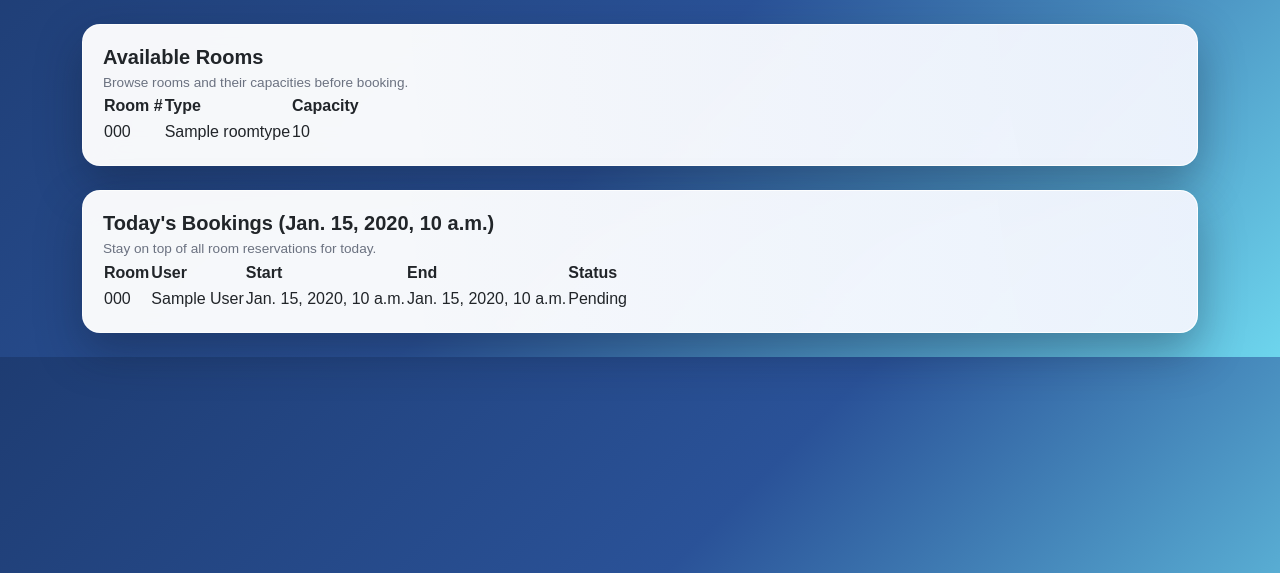
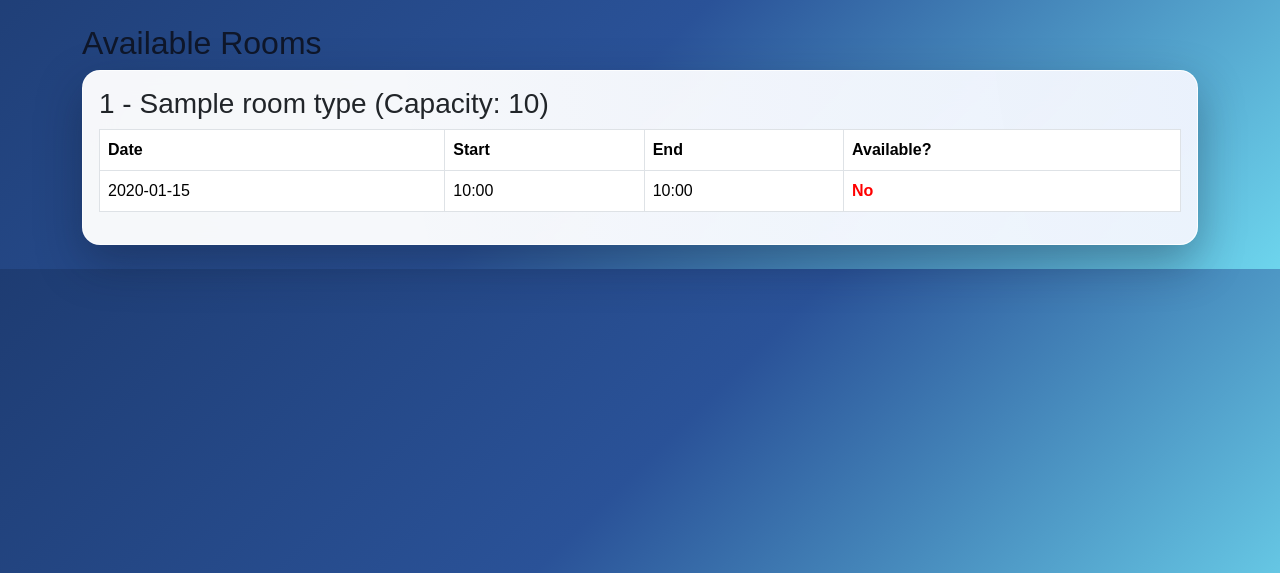
Before and after one commit to ptetting/BookingApp, a Django app: template booking_app/templates/booking_app/home_admin.html in a window 1280 px wide. Shown: the part 127-700 px from the top of the page. Run offline with Django 5.2, Linux system fonts and the light colour scheme; tables that the repository leaves empty hold one stand-in row (values such as "Sample post"); the template is opened without the code that fills it: values that come from a table or form of the project are taken from there, most other values are stand-ins (such as "Sample title", 1, 10 or a date in 2020).

Commit message:
modified home view to see which rooms are available based on is_availability flag

```diff
--- a/booking_app/models.py
+++ b/booking_app/models.py
@@ -144,8 +144,8 @@
 class RoomAvailability(models.Model):
     room = models.ForeignKey(Room, on_delete=models.CASCADE)
     day_of_week = models.CharField(max_length=10)
-    start_time = models.TimeField()
-    end_time = models.TimeField()
+    start_time = models.DateTimeField()   # changed from TimeField
+    end_time = models.DateTimeField()     # changed from TimeField
     is_available = models.BooleanField(default=True)
 
     class Meta:
--- a/booking_app/templates/booking_app/home_admin.html
+++ b/booking_app/templates/booking_app/home_admin.html
@@ -1,69 +1,41 @@
 {% extends 'booking_app/base.html' %}
 
-{% block title %}Home - Admin{% endblock %}
+{% block title %}Home Admin{% endblock %}
 
 {% block content %}
-    <section class="card">
 <h2>Available Rooms</h2>
-      <p class="card-subtitle">Browse rooms and their capacities before booking.</p>
+{% if rooms_with_availability %}
+  {% for item in rooms_with_availability %}
+    <div class="card mb-3 p-3">
+      <h3>{{ item.room.room_number }} - {{ item.room.room_type.room_type_name }} (Capacity: {{ item.room.capacity }})</h3>
 
-      {% if rooms %}
-        <div class="table-wrapper">
-          <table>
+      <table class="table table-bordered">
         <thead>
           <tr>
-                <th>Room #</th>
-                <th>Type</th>
-                <th>Capacity</th>
+            <th>Date</th>
+            <th>Start</th>
+            <th>End</th>
+            <th>Available?</th>
           </tr>
         </thead>
         <tbody>
-              {% for room in rooms %}
-                <tr>
-                  <td>{{ room.room_number }}</td>
-                  <td>{{ room.room_type.room_type_name }}</td>
-                  <td>{{ room.capacity }}</td>
+          {% for avail in item.availability %}
+            <tr {% if not avail.is_available %}style="background-color:#f8d7da;"{% endif %}>
+              <td>{{ avail.start_time|date:"Y-m-d" }}</td>
+              <td>{{ avail.start_time|time:"H:i" }}</td>
+              <td>{{ avail.end_time|time:"H:i" }}</td>
+              <td style="color: {% if avail.is_available %}green{% else %}red{% endif %}; font-weight:bold;">
+                {% if avail.is_available %}Yes{% else %}No{% endif %}
+              </td>
             </tr>
           {% endfor %}
         </tbody>
       </table>
     </div>
+  {% endfor %}
 {% else %}
-        <p class="muted">No rooms available yet. Add some in the admin panel.</p>
+  <p>No rooms available. Add some in the admin panel.</p>
 {% endif %}
-    </section>
 
-    <section class="card">
-      <h2>Today's Bookings{% if today %} ({{ today }}){% endif %}</h2>
-      <p class="card-subtitle">Stay on top of all room reservations for today.</p>
 
-      {% if bookings %}
-        <div class="table-wrapper">
-          <table>
-            <thead>
-              <tr>
-                <th>Room</th>
-                <th>User</th>
-                <th>Start</th>
-                <th>End</th>
-                <th>Status</th>
-              </tr>
-            </thead>
-            <tbody>
-              {% for booking in bookings %}
-                <tr>
-                  <td>{{ booking.room.room_number }}</td>
-                  <td>{{ booking.user.name }}</td>
-                  <td>{{ booking.start_time }}</td>
-                  <td>{{ booking.end_time }}</td>
-                  <td>{{ booking.status|title }}</td>
-                </tr>
-              {% endfor %}
-            </tbody>
-          </table>
-        </div>
-      {% else %}
-        <p class="muted">No bookings today.</p>
-      {% endif %}
-    </section>
 {% endblock %}
```
Also changed, not shown: booking_app/views.py (+28 -20 lines), booking_app/migrations/0003_alter_roomavailability_end_time_and_more.py (added). Lines whose indentation alone changed are shown as unchanged.
